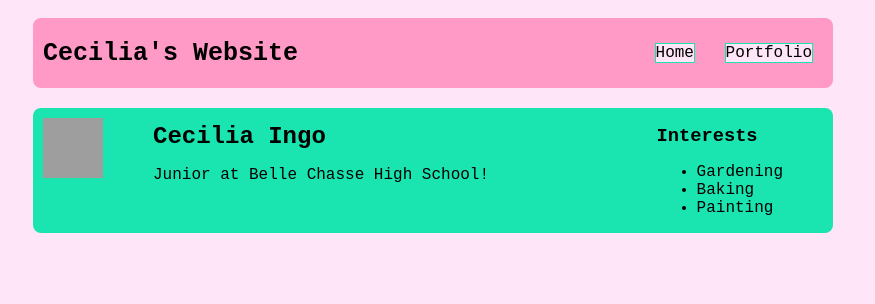
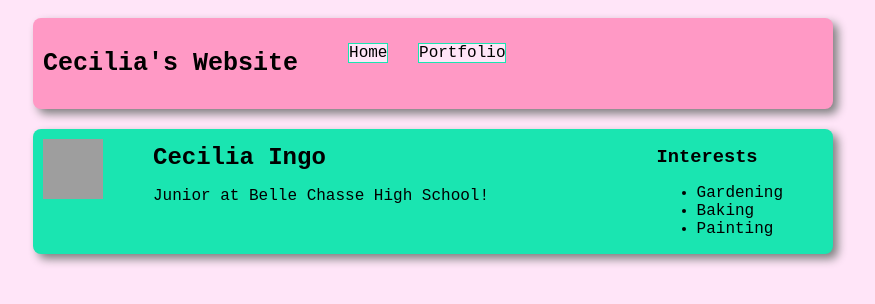
Before and after one commit to CeciliaIngo/CeciliaIngo.github.io, a plain HTML site: page index.html in a window 1280 px wide. Shown: the whole page, without its empty margins (207-1082 px from the left). Drawn offline with Linux system fonts and the light colour scheme; grey boxes are pictures that could not be loaded.

Commit message:
first draft

```diff
--- a/index.html
+++ b/index.html
@@ -23,6 +23,9 @@
                 display: flex;
                 padding: 10px;
                 border-radius: 8px;
+                box-shadow: 5px 5px 10px grey;
+            }
+
             }
             nav h1 {
                 display: flex;
@@ -48,6 +51,7 @@
                 background: rgb(26, 229, 177);
                 display: flex;
                 border-radius: 8px;
+                box-shadow: 5px 5px 10px grey;
             }
             .sidebar {
                 margin-right: 25px;
```
